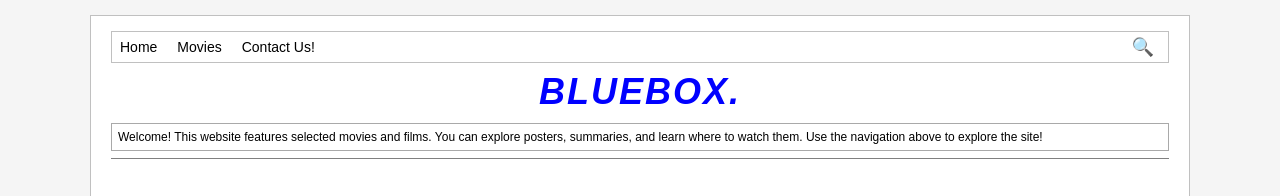
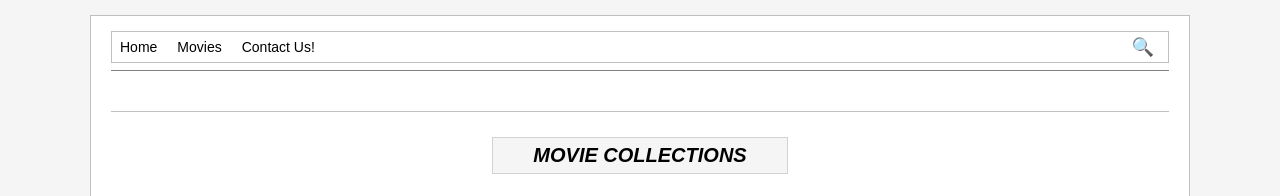
Before and after one commit to CUSTODIO-Cholleen/webpage_page2_, a plain HTML site: page index.html in a window 1280 px wide. Shown: the top 196 px of the page. Drawn offline with Linux system fonts and the light colour scheme.

Commit message:
Fix HTML encoding issues in index.html

```diff
--- a/index.html
+++ b/index.html
@@ -314,11 +314,6 @@
                     <span class="search-icon">&#128269;</span>
                 </div>
             </div>
-            <div class="logo"><b><em>BLUEBOX.</em></b></div>
-            <div class="welcome-bar">
-                Welcome! This website features selected movies and films. You can explore posters, summaries, and learn
-                where to watch them. Use the navigation above to explore the site!
-            </div>
         </header>
 
         <!-- ===== movies ===== -->
@@ -475,4 +470,5 @@
 
 </body>
 
+
 </html>
```
